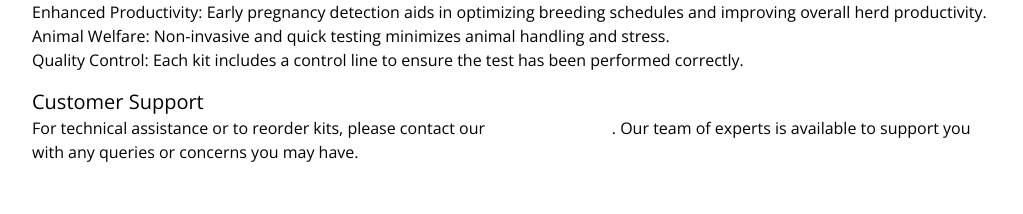
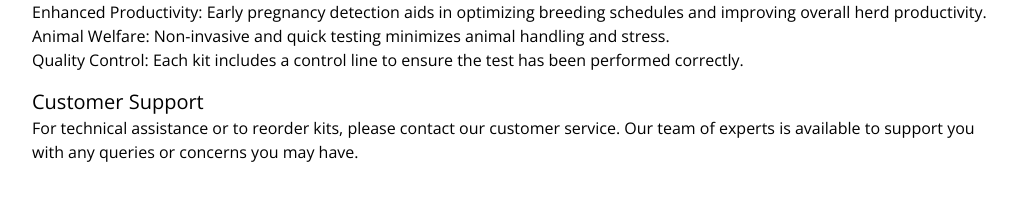
Before and after one commit to panacea-vetcare/bovine-pregnancy-kit, a Next.js app: page / in a window 1280 px wide. Shown: the part 1727-1941 px from the top of the page, without its empty margins (128-1151 px from the left). Built offline with nearby package versions, Linux system fonts and the light colour scheme.

Commit message:
Update bovinepdkit.tsx

```diff
--- a/src/components/bovinepdkit.tsx
+++ b/src/components/bovinepdkit.tsx
@@ -36,8 +36,7 @@ export default function Bovinepdkit() {
         </div>
         <div className="mt-4">
           <p className="text-xl">Customer Support</p>
-          <div>For technical assistance or to reorder kits, please contact our
-            <Link href="#contactUs" className="links">customer service</Link>.
+          <div>For technical assistance or to reorder kits, please contact our customer service.
             Our team of experts is available to support you with any queries or concerns you may have.</div>
         </div>
       </div>
```
